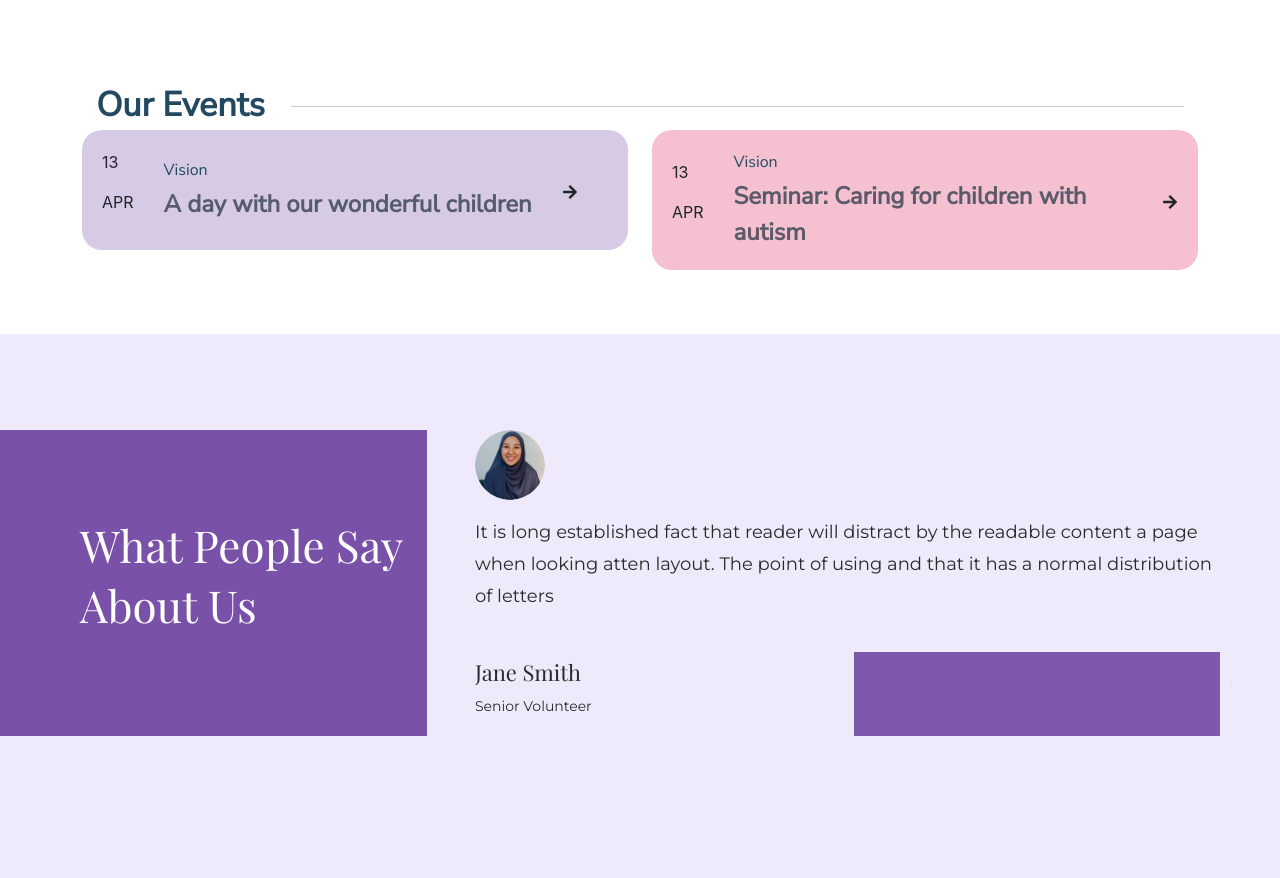
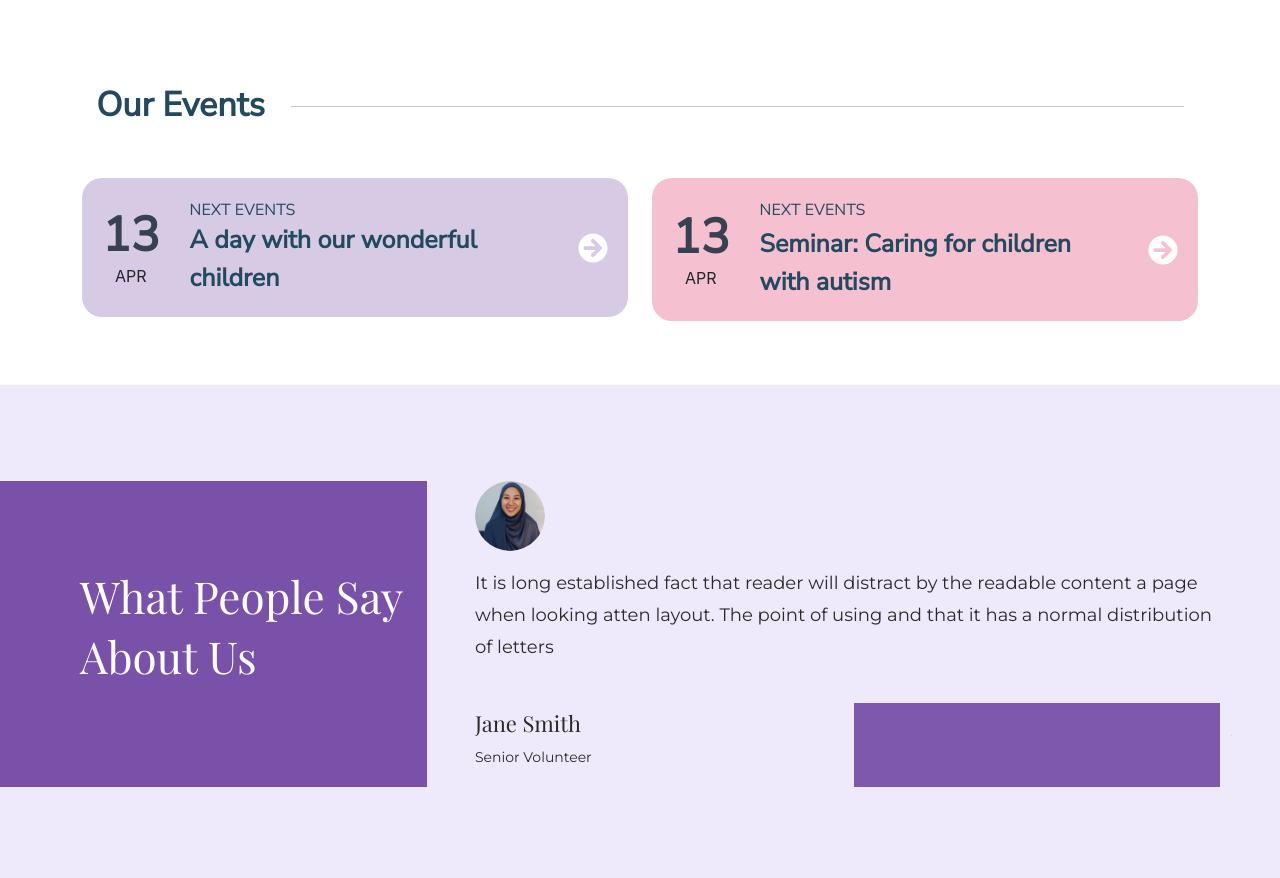
Before and after one commit to Chandru0811/wondersly_women_gem, a React (Create React App) app: page / in a window 1280 px wide. Shown: the part 5640-6518 px from the top of the page. Built offline with nearby package versions, Linux system fonts and the light colour scheme; a web font is replaced by a local one.

Commit message:
Our event section completed

```diff
--- a/src/component/Home/OurEvents.js
+++ b/src/component/Home/OurEvents.js
@@ -1,10 +1,10 @@
 import React from "react";
 import "../../style/Dummy.css";
-import { FaArrowRight } from "react-icons/fa";
+import { FaArrowCircleRight } from "react-icons/fa";
 
 function OurEvents() {
   return (
-    <section>
+    <section className="Eventlist">
       <div className="container py-5">
         <span className="d-flex align-items-center justify-content-center">
           <span className="ourEvents">Our Events &nbsp;&nbsp;</span>
@@ -12,20 +12,20 @@ function OurEvents() {
             <hr />
           </span>
         </span>
-        <div className="row">
+        <div className="row mt-5">
           <div className="col-lg-6 col-md-6 col-12"  >
             <span className="goalVision d-flex align-items-center mb-3" style={{backgroundColor: 'rgba(120, 81, 169, 0.30)'}}>
               <span>
-                <p>13</p>
-                <p>APR</p>
+                <p className="Eventdate" style={{marginBottom: "0"}}>13</p>
+                <p className="text-center">APR</p>
               </span>
               <span>
-                <p className="ourVisionText mb-1">Vision</p>
-                <p className="ourVision">A day with our wonderful children</p>
+                <p className="ourVisionText" style={{marginBottom: "0"}}>NEXT EVENTS</p>
+                <p className="NextEvents">A day with our wonderful children</p>
               </span>
               <span>
                 <span>
-                  <FaArrowRight />
+                <FaArrowCircleRight className="eventIcon" />
                 </span>
               </span>
             </span>
@@ -33,18 +33,18 @@ function OurEvents() {
           <div className="col-lg-6 col-md-6 col-12" >
             <span className="goalVision d-flex align-items-center mb-3" style={{backgroundColor: 'rgba(222, 49, 99, 0.30)'}}>
               <span>
-                <p>13</p>
-                <p>APR</p>
+                <p className="Eventdate">13</p>
+                <p className="text-center">APR</p>
               </span>
               <span>
-                <p className="ourVisionText mb-1">Vision</p>
-                <p className="ourVision">
+                <p className="ourVisionText mb-1">NEXT EVENTS</p>
+                <p className="NextEvents">
                   Seminar: Caring for children with autism
                 </p>
               </span>
               <span>
                 <span>
-                  <FaArrowRight />
+                <FaArrowCircleRight className="eventIcon" />
                 </span>
               </span>
             </span>
--- a/src/component/common/Header.js
+++ b/src/component/common/Header.js
@@ -2,7 +2,6 @@ import {
   Navbar,
   Container,
   Nav,
-  NavDropdown,
   Offcanvas,
 } from "react-bootstrap";
 import "../../style/custom.css";
--- a/src/style/Dummy.css
+++ b/src/style/Dummy.css
@@ -8,7 +8,7 @@
     color: rgb(255, 0, 0);
 }
 
-.ourEvents .Eventdate {
+.Eventlist .Eventdate {
     color: var(--Text-color, #374151);
     font-family: Nunito Sans;
     font-size: 48px;
@@ -18,7 +18,7 @@
     font-variant: small-caps;
 }
 
-.ourEvents .Eventmonth {
+.Eventlist .Eventmonth {
     color: var(--Text-color, #374151);
     font-family: Nunito Sans;
     font-size: 16px;
@@ -29,21 +29,40 @@
     text-transform: uppercase;
 }
 
-.ourEvents .NextEvents {
+.Eventlist .NextEvents {
     color: var(--Text-color, #374151);
     font-family: Nunito Sans;
     font-size: 16px;
     font-style: normal;
     font-weight: 600;
     line-height: 150%;
-    /* 24px */
 }
 
-.ourEvents .NextEventsText {
+.Eventlist .NextEventsText {
     color: var(--Title-color, #22495F);
     font-family: Nunito Sans;
     font-size: 28px;
     font-style: normal;
     font-weight: 700;
-    line-height: 150%; /* 42px */
+    line-height: 150%;
+    /* 42px */
 }
+
+.Eventlist .NextEvents {
+    color: #22495F;
+    margin-bottom: 0px;
+    font-family: "Nunito Sans";
+    font-size: 25px;
+    font-style: normal;
+    font-weight: 600;
+    line-height: 150%;
+}
+
+.Eventlist p {
+    margin-bottom: 0;
+}
+
+.Eventlist .eventIcon {
+    font-size: 30px;
+    color: #fff;
+}
```
